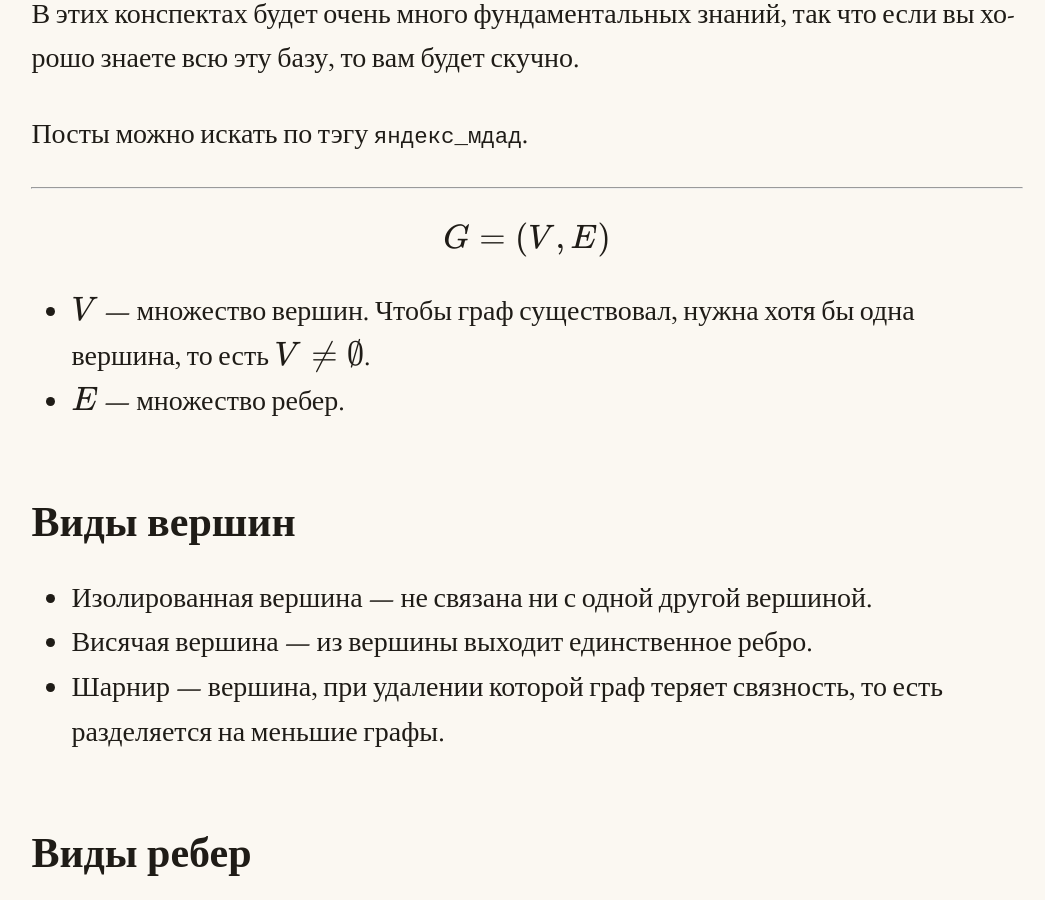
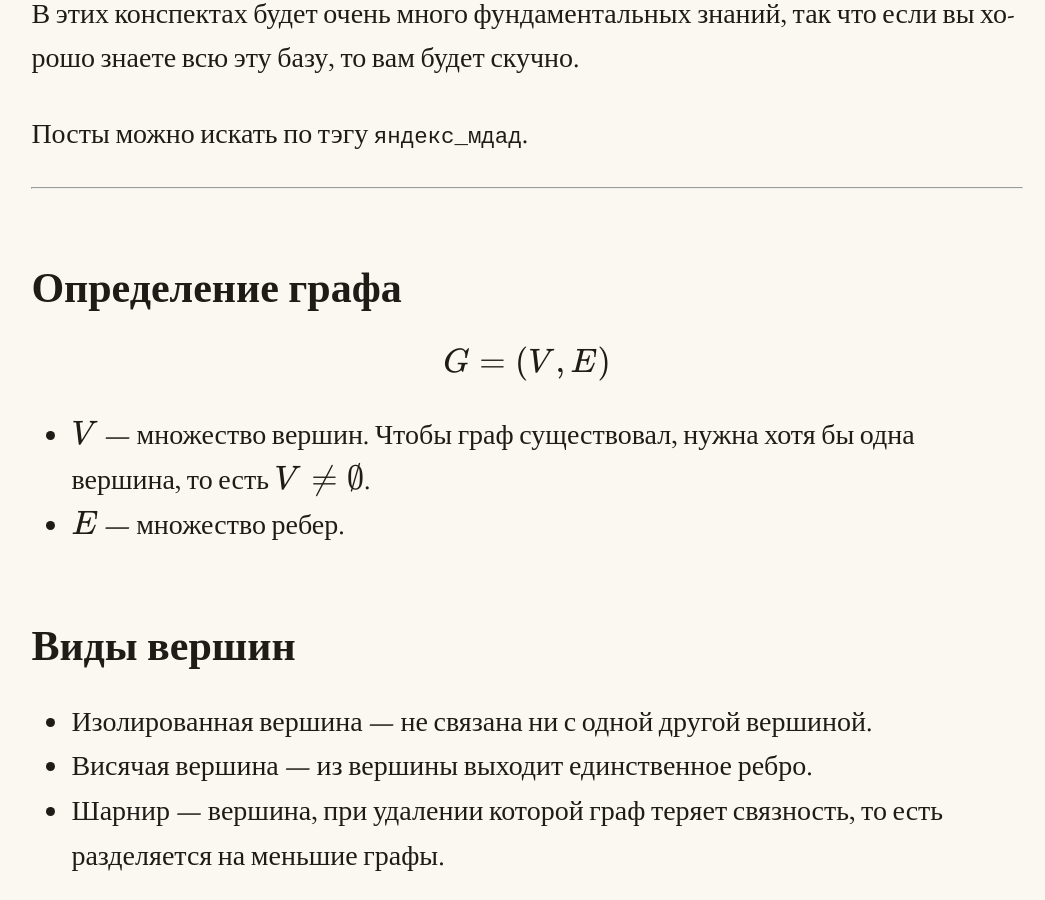
Before and after one commit to georgiyozhegov/writings, a Jekyll site: the page built from _posts/2026-04-23-ya-math-graphs-notes.md, in a window 1280 px wide and 900 px high, scrolled down 562 px. Shown: the whole window, without its empty margins (113-1158 px from the left). Built offline with Jekyll 4.4.1, drawn with Linux system fonts in a browser that asks for light colours; nearby versions of some CDN libraries.

Commit message:
Правки

```diff
--- a/_posts/2026-04-23-ya-math-graphs-notes.md
+++ b/_posts/2026-04-23-ya-math-graphs-notes.md
@@ -15,18 +15,20 @@ author: ботающий G/O
 
 ---
 
+# Определение графа
+
 $$G = (V, E)$$
 
 - $V$ — множество вершин. Чтобы граф существовал, нужна хотя бы одна вершина, то есть $V \neq \emptyset$.
 - $E$ — множество ребер.
 
-# Виды вершин
+## Виды вершин
 
 - Изолированная вершина — не связана ни с одной другой вершиной.
 - Висячая вершина — из вершины выходит единственное ребро.
 - Шарнир — вершина, при удалении которой граф теряет связность, то есть разделяется на меньшие графы.
 
-# Виды ребер
+## Виды ребер
 
 - Смежные ребра — имеют общую вершину.
 - Кратные ребра — соединяют одну и ту же пару вершин.
@@ -34,7 +36,7 @@ $$G = (V, E)$$
 - Петля — ребро вида $(v, v)$. Оба конца петли являются одной вершиной.
 - Мост — ребро, после удаления которого становится больше компонент связности. То есть граф становится менее связным.
 
-# Инцидентность и смежность
+## Инцидентность и смежность
 
 Вершина и ребро называются инцидентными, если данное ребро соединяет данную вершину с другой вершиной.
 
@@ -48,7 +50,7 @@ $$G = (V, E)$$
 - Смежные вершины — соединены общим ребром.
 - Смежные ребра — имеют общую вершину.
 
-# Путь
+## Путь
 
 **Путь** — это последовательность вершин, в которой каждая точка пути связана с предыдущей. То есть по пути можно «пройти» из одной точки в другую.
 
@@ -57,7 +59,7 @@ $$G = (V, E)$$
 
 **Длина цикла** — это количество ребер, входящих в него. Если в цикле все вершины различны, то цикл называется простым.
 
-# Плотность графа
+## Плотность графа
 
 **Полный граф** — граф, в котором каждая пара вершин соединена равно одним ребром.
 
@@ -74,7 +76,7 @@ $$V(V - 1)$$
 - Плотный граф — число ребер близко к максимальному возможному.
 - Разреженный граф — число ребер очень мало.
 
-# Подграфы
+## Подграфы
 
 Для начала дадим строгое математическое описание.
 
@@ -92,7 +94,7 @@ $$H = (V', E')$$
 
 ---
 
-# Классификация графов по кратности
+## Классификация графов по кратности
 
 Первый шаг в классификации графов — анализ кратных ребер и петель.
 
@@ -104,13 +106,13 @@ $$H = (V', E')$$
 
 **Пустой граф** — не имеет ребер, то есть состоит из висячих вершин. Редко встречается на практике.
 
-# Классификация по направленности
+## Классификация по направленности
 
 - Неориентированный граф — ребра не имеют направления.
 - Ориентированный граф — ребра имеют направление.
 
 
-# Классификация по связности
+## Классификация по связности
 
 - Связный граф — от любой вершины можно добраться к любой другой. Образует одну компоненту связности.
 - Несвязанный граф — состоит из нескольких компонент связности. Не из каждой вершины можно добраться до любой другой.
@@ -151,13 +153,13 @@ $deg(v)$ — степень вершины, то есть количество
 
 Теперь рассмотрим виды двудольных графов.
 
-# Полный двудольный граф
+## Полный двудольный граф
 
 Обозначается как $K_{m,n}$, где $m$ и $n$ — это количество вершин в каждой из долей. В полном двудольном графы все $m$ вершин из первой доли связаны со всеми $n$ вершинами из второй доли. То есть число ребер равно $m \times n$.
 
 С помощью полных двудольных графов можно изображать слои нейронных сетей, ведь по-сути он представляет из себя матрицу.
 
-# Бинарное дерево
+## Бинарное дерево
 
 В бинарном дереве каждая вершина имеет не более двух потомков и не содержит циклов. Часто используется в информатике в разных алгоритмах.
 
```
